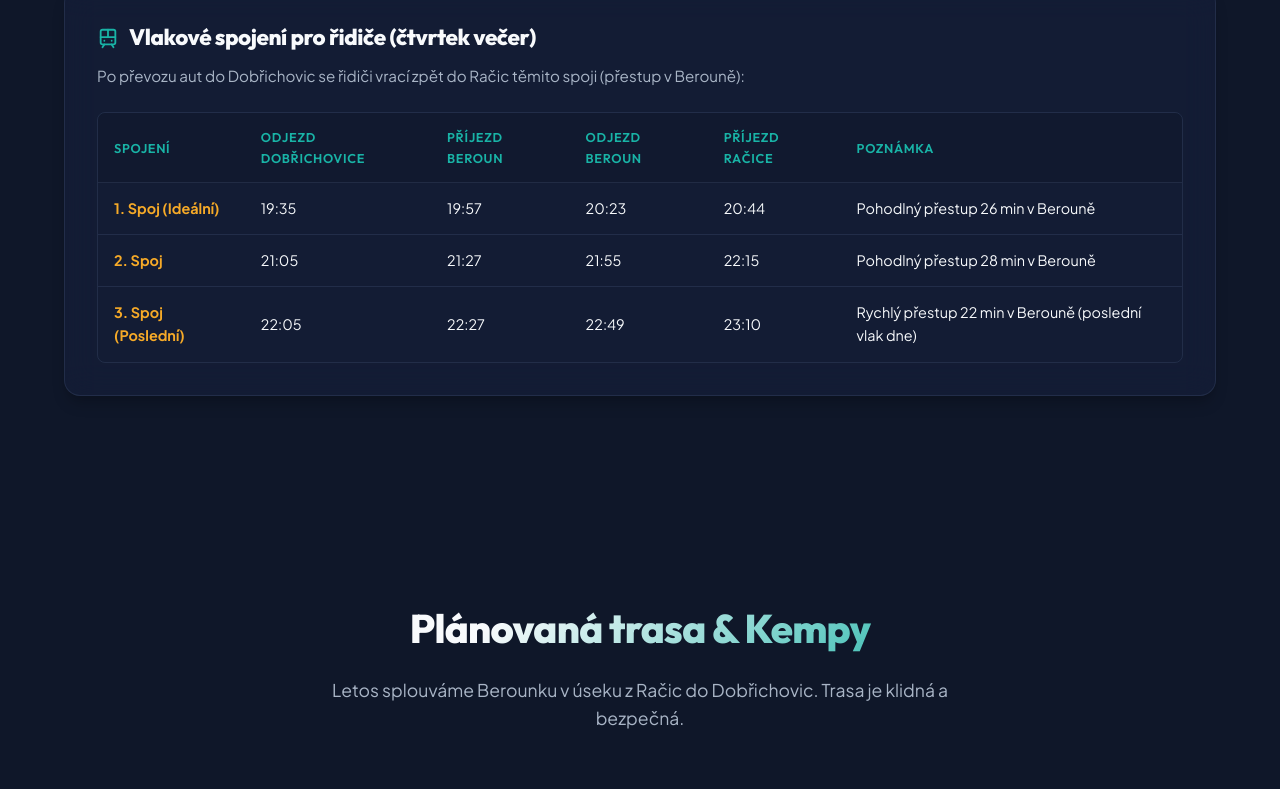
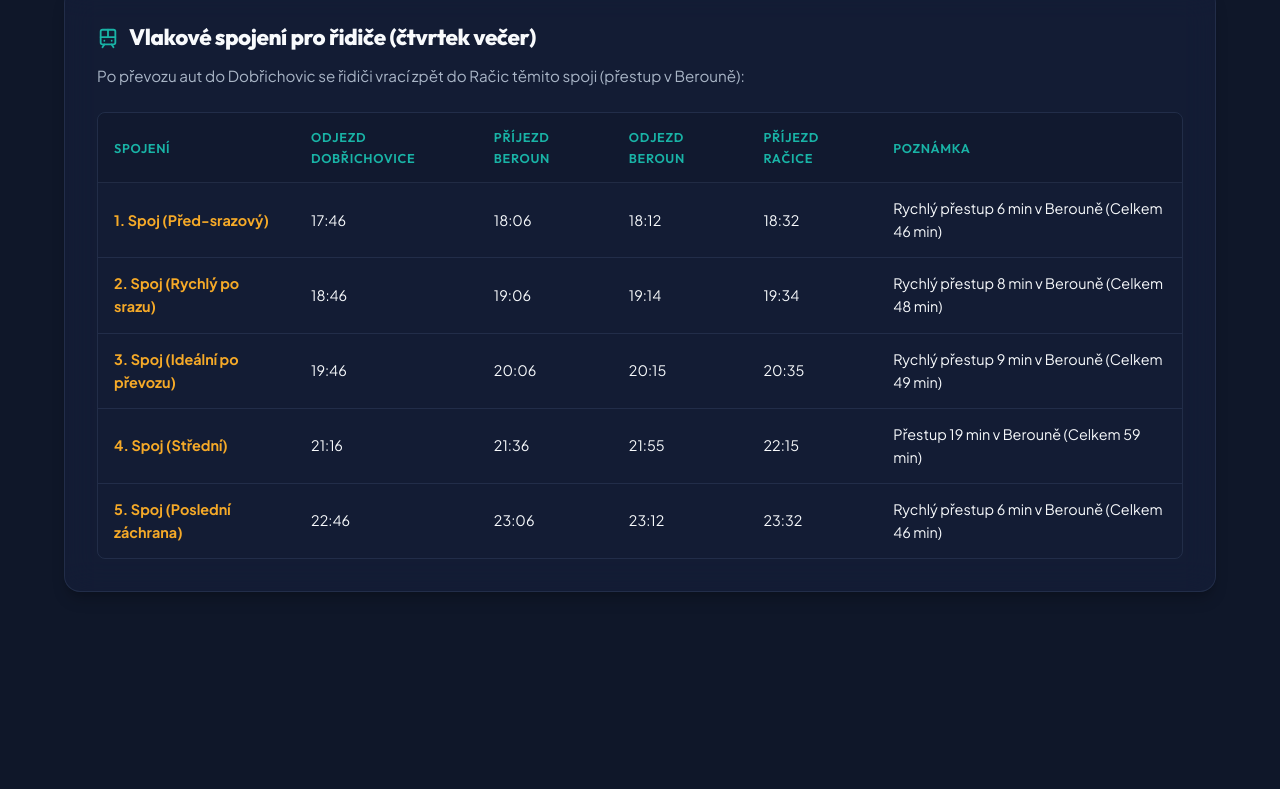
Before and after one commit to Stuard40/celechovice-voda-2026, a website built with Vite: page index.html in a window 1280 px wide. Shown: the part 1598-2387 px from the top of the page. Built offline with nearby package versions, Linux system fonts and the light colour scheme.

Commit message:
fix: aktualizace tabulky odjezdu vlaku podle realnych dat z IDOS

```diff
--- a/index.html
+++ b/index.html
@@ -139,28 +139,44 @@
             </thead>
             <tbody>
               <tr>
-                <td><strong>1. Spoj (Ideální)</strong></td>
-                <td>19:35</td>
-                <td>19:57</td>
-                <td>20:23</td>
-                <td>20:44</td>
-                <td>Pohodlný přestup 26 min v Berouně</td>
+                <td><strong>1. Spoj (Před-srazový)</strong></td>
+                <td>17:46</td>
+                <td>18:06</td>
+                <td>18:12</td>
+                <td>18:32</td>
+                <td>Rychlý přestup 6 min v Berouně (Celkem 46 min)</td>
               </tr>
               <tr>
-                <td><strong>2. Spoj</strong></td>
-                <td>21:05</td>
-                <td>21:27</td>
+                <td><strong>2. Spoj (Rychlý po srazu)</strong></td>
+                <td>18:46</td>
+                <td>19:06</td>
+                <td>19:14</td>
+                <td>19:34</td>
+                <td>Rychlý přestup 8 min v Berouně (Celkem 48 min)</td>
+              </tr>
+              <tr>
+                <td><strong>3. Spoj (Ideální po převozu)</strong></td>
+                <td>19:46</td>
+                <td>20:06</td>
+                <td>20:15</td>
+                <td>20:35</td>
+                <td>Rychlý přestup 9 min v Berouně (Celkem 49 min)</td>
+              </tr>
+              <tr>
+                <td><strong>4. Spoj (Střední)</strong></td>
+                <td>21:16</td>
+                <td>21:36</td>
                 <td>21:55</td>
                 <td>22:15</td>
-                <td>Pohodlný přestup 28 min v Berouně</td>
+                <td>Přestup 19 min v Berouně (Celkem 59 min)</td>
               </tr>
               <tr>
-                <td><strong>3. Spoj (Poslední)</strong></td>
-                <td>22:05</td>
-                <td>22:27</td>
-                <td>22:49</td>
-                <td>23:10</td>
-                <td>Rychlý přestup 22 min v Berouně (poslední vlak dne)</td>
+                <td><strong>5. Spoj (Poslední záchrana)</strong></td>
+                <td>22:46</td>
+                <td>23:06</td>
+                <td>23:12</td>
+                <td>23:32</td>
+                <td>Rychlý přestup 6 min v Berouně (Celkem 46 min)</td>
               </tr>
             </tbody>
           </table>
```
